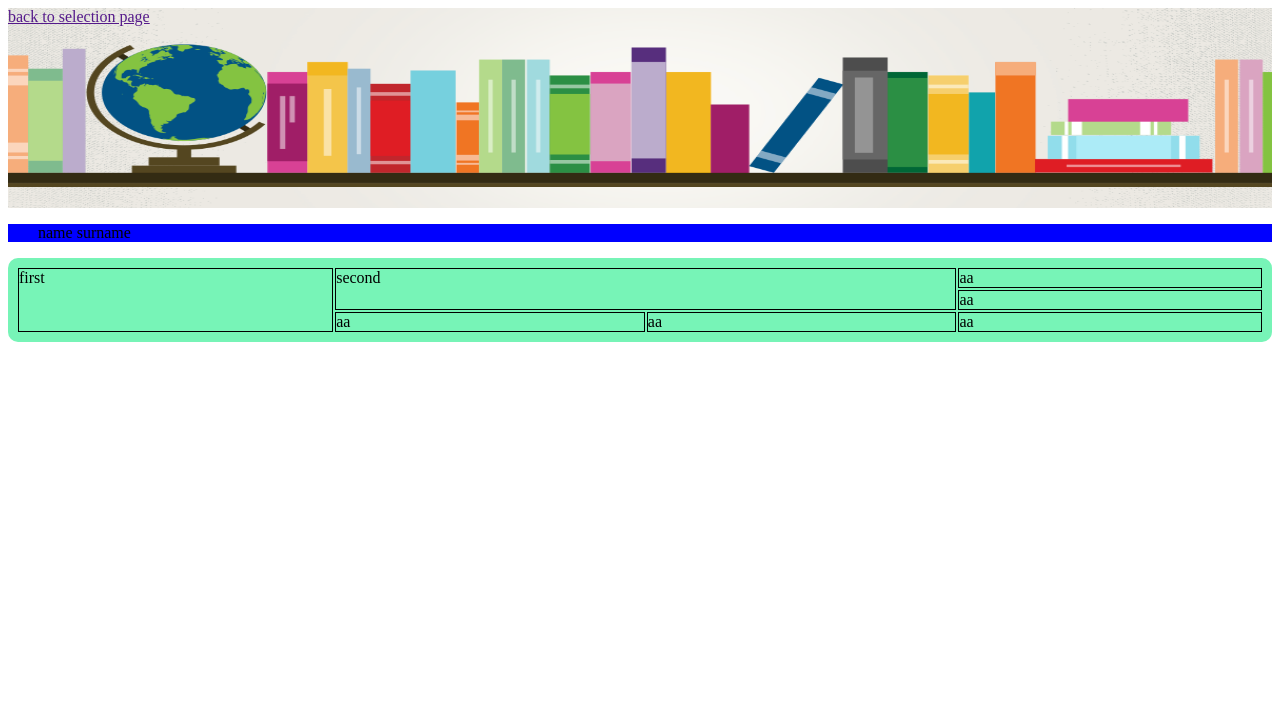
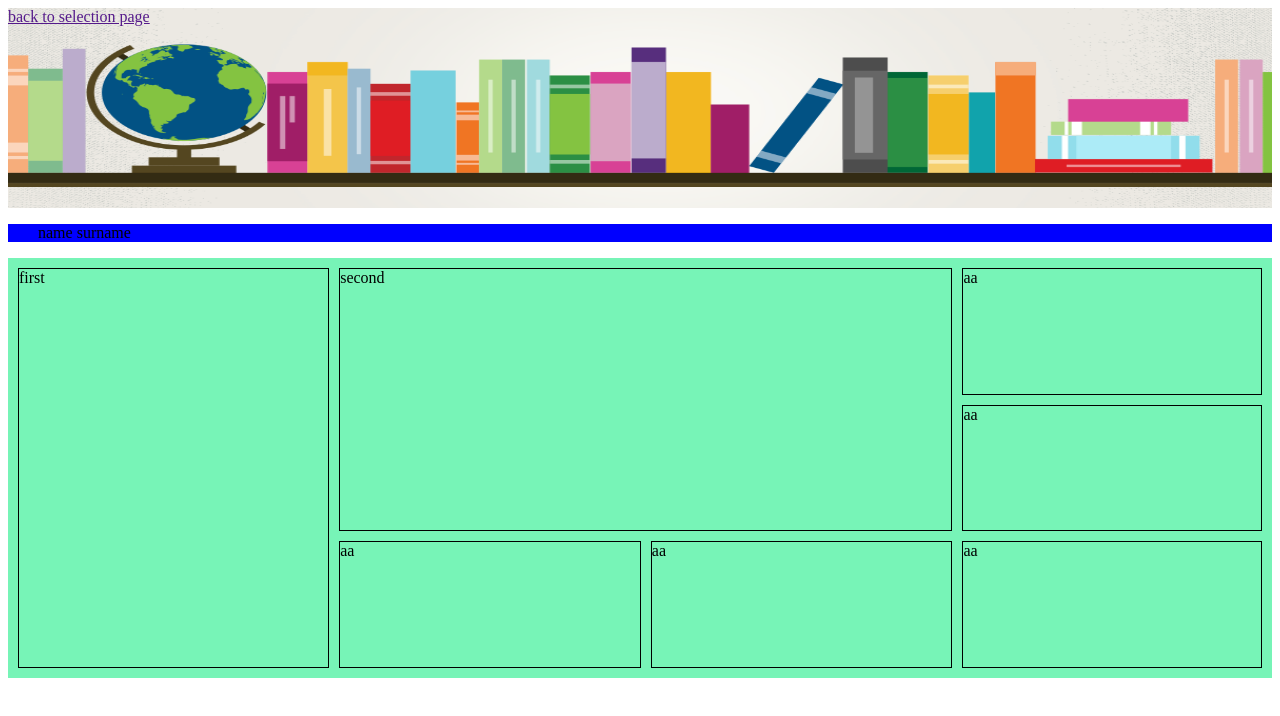
Before and after one commit to mmelqonyan/ProjectStepanavan, a plain HTML site: page pages/chose category/project.html in a window 1280 px wide. Drawn offline with Linux system fonts and the light colour scheme.

```diff
--- a/pages/chose category/project.css
+++ b/pages/chose category/project.css
@@ -13,14 +13,13 @@
 }
 
 .bookimgcontainer {
-
+  height: 400px;
   margin:  auto;
   display: grid;
   grid-template-columns: auto auto auto auto;
-  grid-gap: 2px;
+  grid-gap: 10px;
   background-color: #77f4b7;
   padding: 10px;
-  border-radius: 10px;
 
 }
 .bookimgcontainer > div {
@@ -33,7 +32,7 @@
 }
 .secondreiting{
 	grid-row: 1 / 3;
-    grid-column:2 / 4;
+  grid-column:2 / 4;
 }
 .authorname{
 
```
